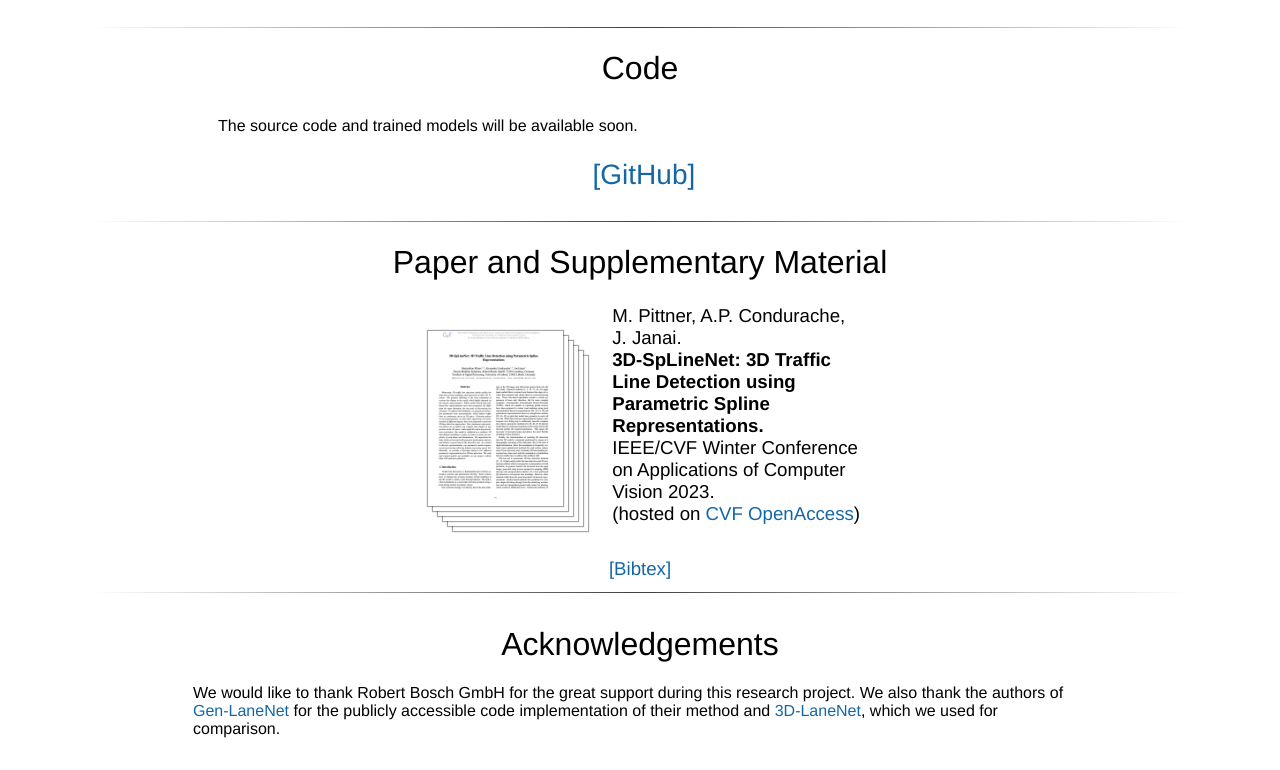
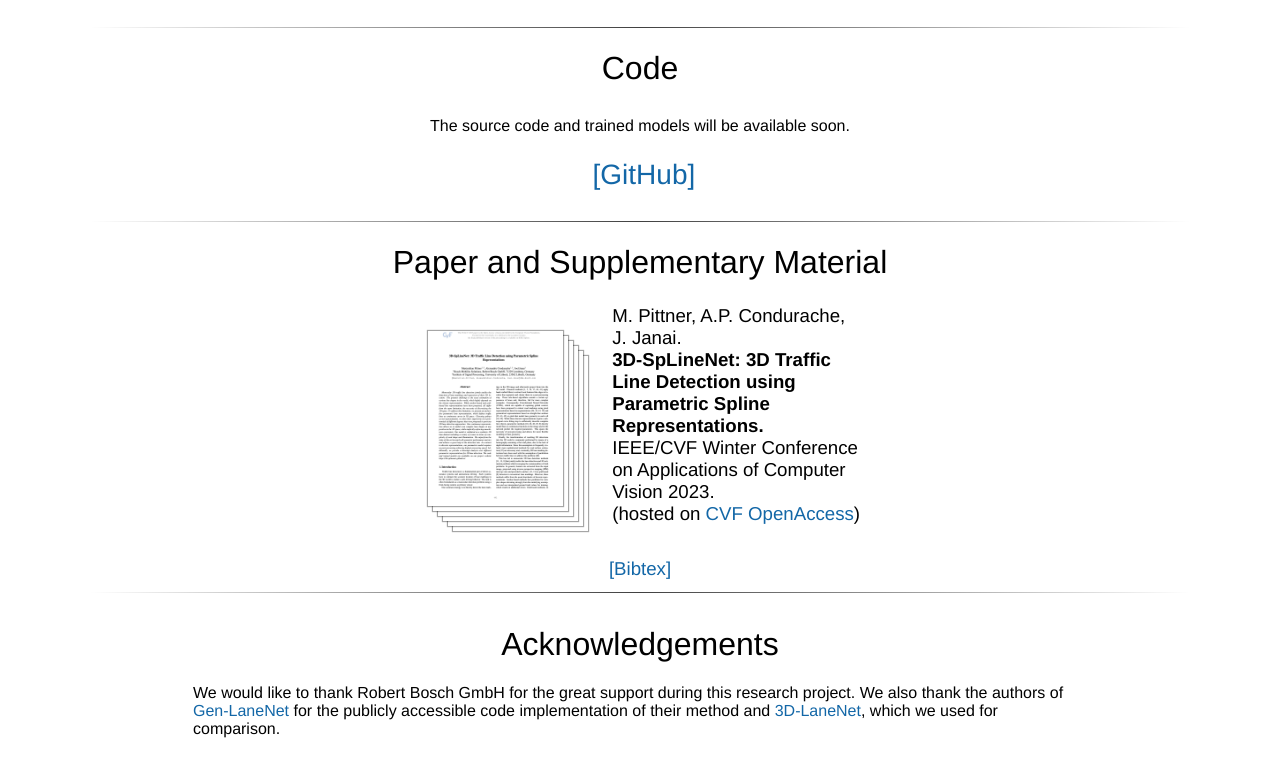
Before and after one commit to 3d-splinenet/splinenet-3d, a plain HTML site: page index.html in a window 1280 px wide. Shown: the part 2167-2937 px from the top of the page. Drawn offline with Linux system fonts and the light colour scheme; a script that the page names is missing.

Commit message:
centering text

```diff
--- a/index.html
+++ b/index.html
@@ -254,13 +254,11 @@
 		</center>
 	</table>
 	<table align=center width=850px>
-		<centering>
 			<tr>
 				<td>
-					The source code and trained models will be available soon.
+					<p align="center">The source code and trained models will be available soon.</p>
 				</td>
 			</tr>
-		</centering>
 	</table>
 	<table align=center width=800px>
 		<br>
```
